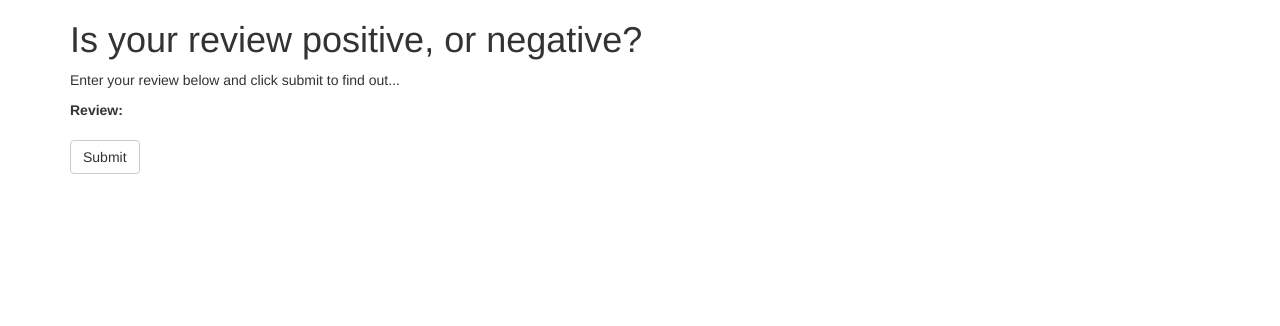
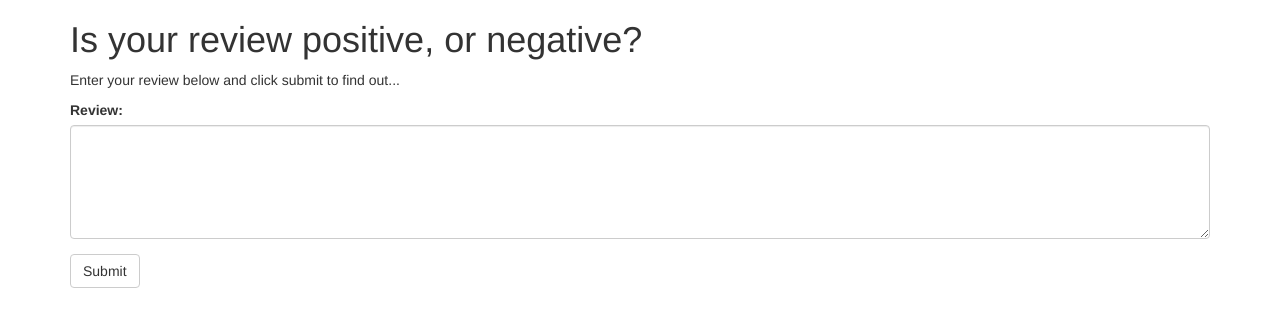
Before and after one commit to nimuteba/SentAn.github.io, a plain HTML site: page index.html in a window 1280 px wide. Drawn offline with nearby package versions, Linux system fonts and the light colour scheme.

Commit message:
Update index.html

```diff
--- a/index.html
+++ b/index.html
@@ -44,7 +44,7 @@
                   onsubmit="return submitForm(this);" >                     <!-- HERE IS WHERE YOU NEED TO ENTER THE API URL -->
                 <div class="form-group">
                     <label for="review">Review:</label>
-                    <!--<textarea class="form-control"  rows="5" id="review">Please write your review here.</textarea>-->
+                    <textarea class="form-control"  rows="5" id="review"></textarea>
                 </div>
                 <button type="submit" class="btn btn-default">Submit</button>
             </form>
```
